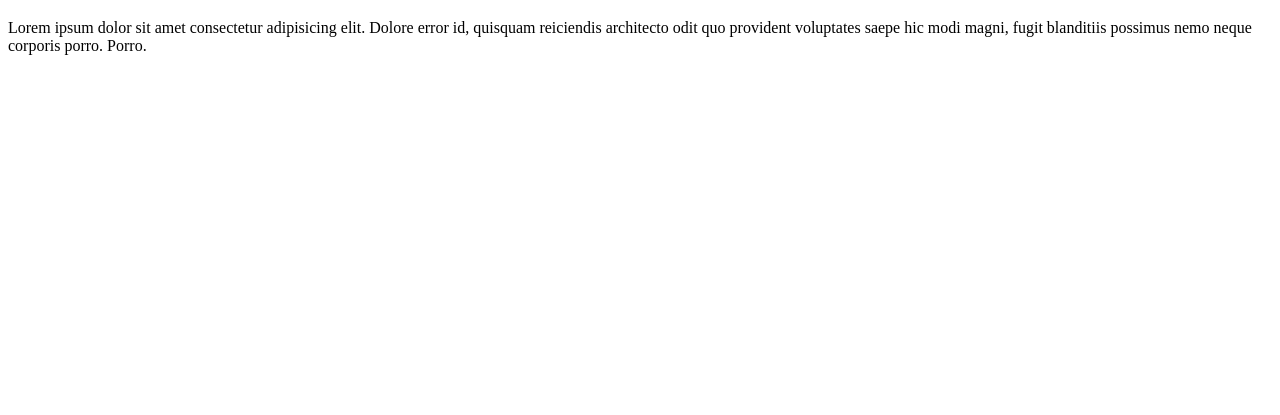
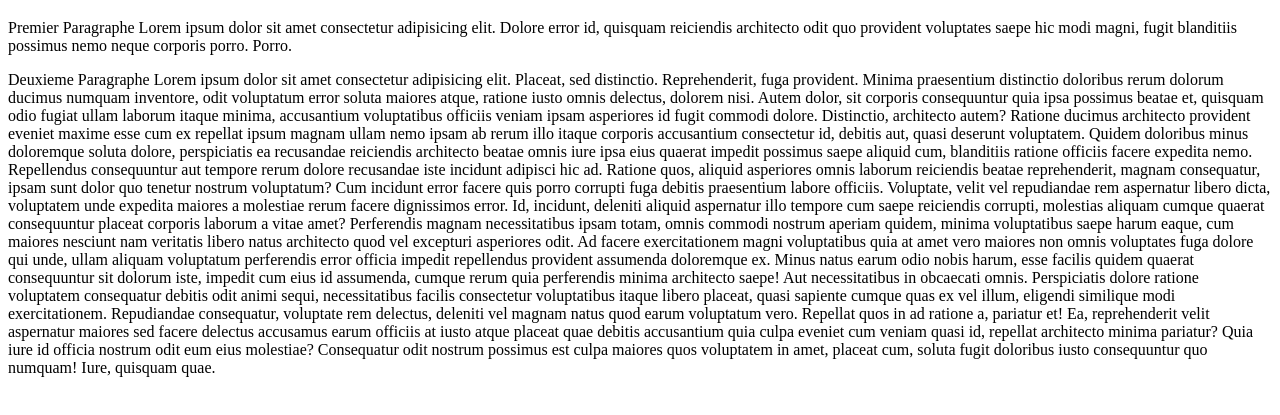
Before and after one commit to BabouDiouf/projetGitHub, a plain HTML site: page index.html in a window 1280 px wide. Shown: the part 61-476 px from the top of the page. Drawn offline with Linux system fonts and the light colour scheme.

Commit message:
deuxieme paragraphe

```diff
--- a/index.html
+++ b/index.html
@@ -9,8 +9,41 @@
 <body>
      <h1>Bonjour tout le monde</h1>
      <p>
+        Premier Paragraphe
         Lorem ipsum dolor sit amet consectetur adipisicing elit. Dolore error id, quisquam reiciendis architecto odit
         quo provident voluptates saepe hic modi magni, fugit blanditiis possimus nemo neque corporis porro. Porro.
      </p>
+     <p>
+        Deuxieme Paragraphe
+        Lorem ipsum dolor sit amet consectetur adipisicing elit. Placeat, sed distinctio. Reprehenderit, fuga provident.
+         Minima praesentium distinctio doloribus rerum dolorum ducimus numquam inventore, odit voluptatum error soluta
+         maiores atque, ratione iusto omnis delectus, dolorem nisi. Autem dolor, sit corporis consequuntur quia ipsa
+         possimus beatae et, quisquam odio fugiat ullam laborum itaque minima, accusantium voluptatibus officiis veniam
+         ipsam asperiores id fugit commodi dolore. Distinctio, architecto autem? Ratione ducimus architecto provident
+         eveniet maxime esse cum ex repellat ipsum magnam ullam nemo ipsam ab rerum illo itaque corporis accusantium
+         consectetur id, debitis aut, quasi deserunt voluptatem. Quidem doloribus minus doloremque soluta dolore,
+         perspiciatis ea recusandae reiciendis architecto beatae omnis iure ipsa eius quaerat impedit possimus saepe
+         aliquid cum, blanditiis ratione officiis facere expedita nemo. Repellendus consequuntur aut tempore rerum dolore
+         recusandae iste incidunt adipisci hic ad. Ratione quos, aliquid asperiores omnis laborum reiciendis beatae
+         reprehenderit, magnam consequatur, ipsam sunt dolor quo tenetur nostrum voluptatum? Cum incidunt error facere
+         quis porro corrupti fuga debitis praesentium labore officiis. Voluptate, velit vel repudiandae rem aspernatur
+         libero dicta, voluptatem unde expedita maiores a molestiae rerum facere dignissimos error. Id, incidunt,
+         deleniti aliquid aspernatur illo tempore cum saepe reiciendis corrupti, molestias aliquam cumque quaerat
+         consequuntur placeat corporis laborum a vitae amet? Perferendis magnam necessitatibus ipsam totam, omnis
+         commodi nostrum aperiam quidem, minima voluptatibus saepe harum eaque, cum maiores nesciunt nam veritatis
+         libero natus architecto quod vel excepturi asperiores odit. Ad facere exercitationem magni voluptatibus quia at
+          amet vero maiores non omnis voluptates fuga dolore qui unde, ullam aliquam voluptatum perferendis error officia
+          impedit repellendus provident assumenda doloremque ex. Minus natus earum odio nobis harum, esse facilis quidem
+          quaerat consequuntur sit dolorum iste, impedit cum eius id assumenda, cumque rerum quia perferendis minima
+          architecto saepe! Aut necessitatibus in obcaecati omnis. Perspiciatis dolore ratione voluptatem consequatur
+           debitis odit animi sequi, necessitatibus facilis consectetur voluptatibus itaque libero placeat, quasi
+           sapiente cumque quas ex vel illum, eligendi similique modi exercitationem. Repudiandae consequatur, voluptate
+           rem delectus, deleniti vel magnam natus quod earum voluptatum vero. Repellat quos in ad ratione a, pariatur
+           et! Ea, reprehenderit velit aspernatur maiores sed facere delectus accusamus earum officiis at iusto atque
+           placeat quae debitis accusantium quia culpa eveniet cum veniam quasi id, repellat architecto minima pariatur?
+           Quia iure id officia nostrum odit eum eius molestiae? Consequatur odit nostrum possimus est culpa maiores
+           quos voluptatem in amet, placeat cum, soluta fugit doloribus iusto consequuntur quo numquam! Iure, quisquam
+           quae.
+     </p>
 </body>
 </html>
```
